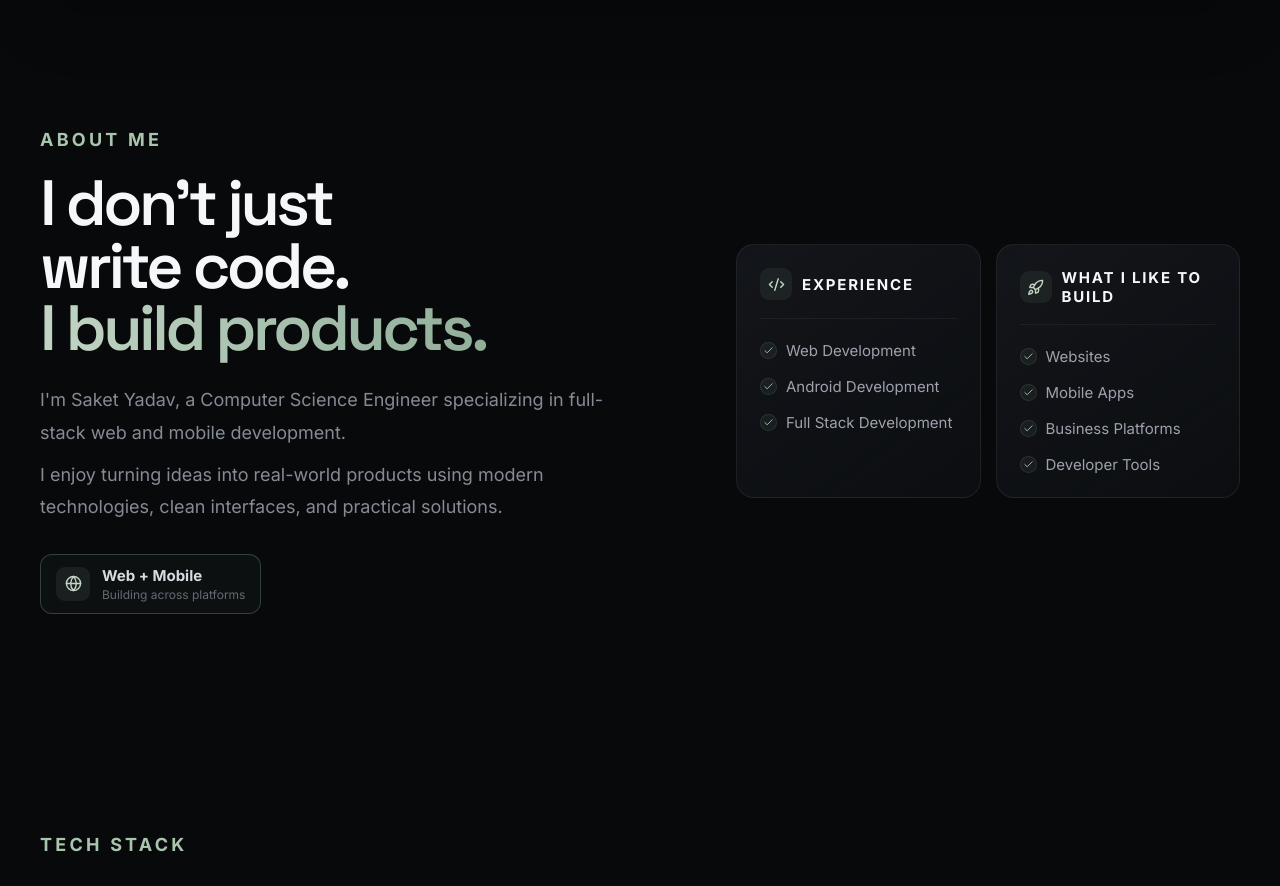
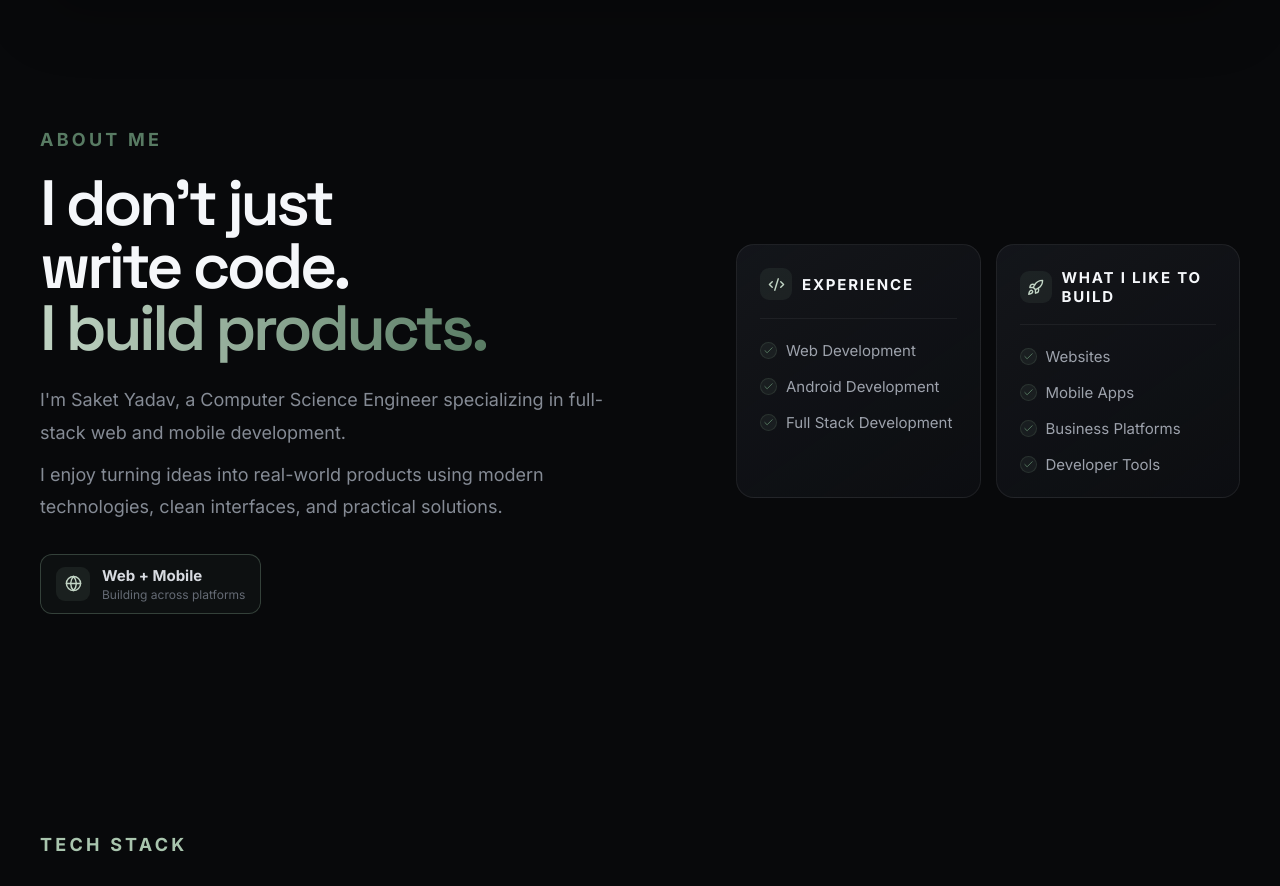
Before and after one commit to Sky121122/My-Portfolio-5, a React (Vite) app: page / in a window 1280 px wide. Shown: the part 921-1807 px from the top of the page. Built offline with nearby package versions, Linux system fonts and the light colour scheme; no server answers; what @bible-strong/avatar-react would draw is missing.

Commit message:
Use sage green base with vivid green hover states

```diff
--- a/src/components/About/About.module.css
+++ b/src/components/About/About.module.css
@@ -25,7 +25,7 @@
 .label {
   margin-bottom: 22px;
 
-  color: #a9c5ae;
+  color: #587B63;
 
   font-size: 18px;
 
@@ -62,13 +62,13 @@
 
 
 .heading span {
-  color: #a9c5ae;
+  color: #587B63;
 
   background:
     linear-gradient(
       100deg,
       #c2d5c5,
-      #8fae98
+      #587B63
     );
 
   -webkit-background-clip: text;
@@ -296,7 +296,7 @@ border: 1px solid rgba(143, 174, 152, 0.3);
 
   border-radius: 50%;
 
-  color: #a9c5ae;
+  color: #587B63;
 
   background:
     rgba(143, 174, 152, 0.08);
```
